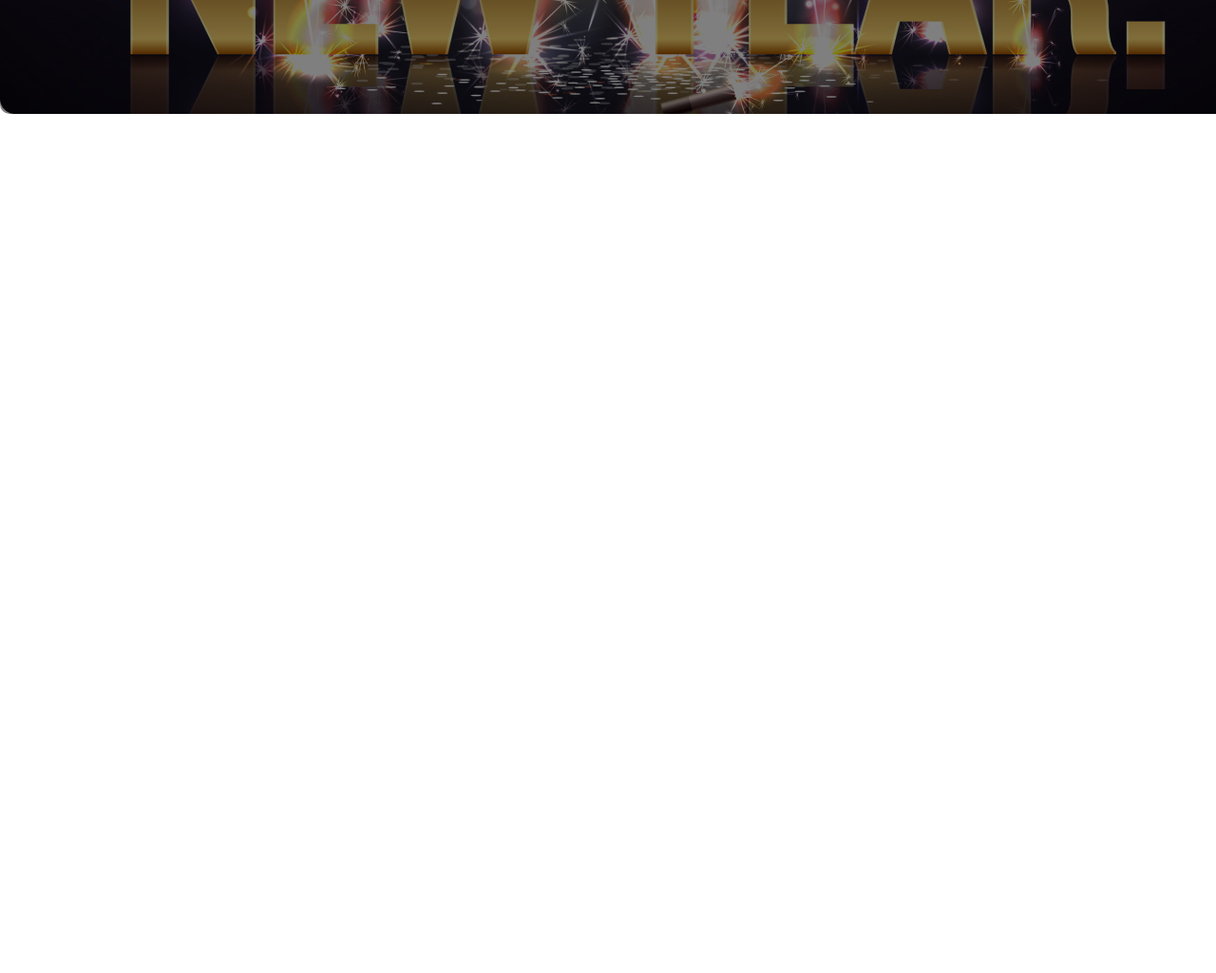
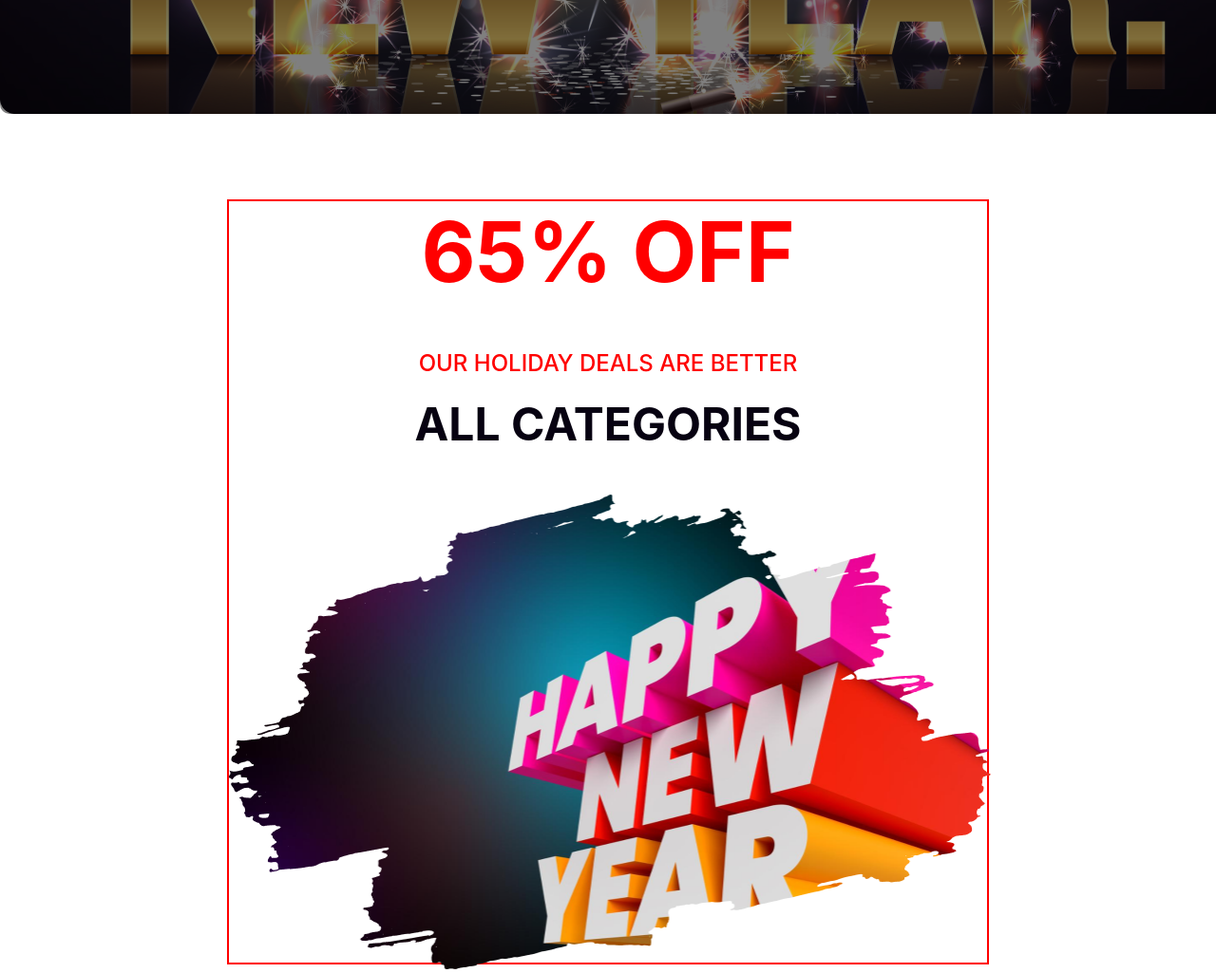
Before and after one commit to hosenA51/new-year-offer, a plain HTML site: page index.html in a window 1280 px wide. Shown: the part 500-1525 px from the top of the page at 95% size. Before the commit the page ends 800 px from the top, so only its background shows below. Drawn offline with Linux system fonts and the light colour scheme.

Commit message:
second section done

```diff
--- a/index.html
+++ b/index.html
@@ -13,7 +13,20 @@
             <h1>New Year Party <br> Celebration</h1>
         </div>
     </header>
-    <main></main>
+    <main>
+        <!-- second section starts here -->
+        <section class="second-section-container">
+            <div class="second-section-content">
+                <h1>65% OFF</h1>
+                <p>OUR HOLIDAY DEALS ARE BETTER</p>
+                <h3>ALL CATEGORIES</h3>
+            </div>
+            <div class="image-container">
+                <img src="./images/new-year.png" alt="">
+            </div>
+        </section>
+        <!-- second section ends here -->
+    </main>
     <footer></footer>
 </body>
 </html>
--- a/styles/style.css
+++ b/styles/style.css
@@ -16,7 +16,7 @@ body {
     min-height: 600px;
     margin-top: 20px;
     background-color: rgba(0, 0, 0, 0.5);
-    background-image: url(../images/Banner\ Image.png);
+    background-image: url(../images/banner.png);
     background-position: center;
     background-repeat: no-repeat;
     background-size: cover;
@@ -37,8 +37,54 @@ body {
 .banner-content h1 {
     font-size: 72px;
     font-weight: 900;
+    text-align: center;
 }
 .banner-content p {
     font-size: 32px;
     font-weight: 400;
 }
+
+/* second section starts here */
+.second-section-container {
+    width: 802.9px;
+    height: 806px;
+    margin: 0 auto;
+    margin-top: 90px;
+    border: 2px solid red;
+}
+.second-section-content {
+    display: flex;
+    flex-direction: column;
+    justify-content: center;
+    align-items: center;
+}
+.second-section-content h1 {
+    color: rgb(255, 0, 0);
+    font-family: Inter;
+    font-size: 88px;
+    font-weight: 700;
+    margin-bottom: 50px;
+}
+.second-section-content p {
+    color: rgb(255, 0, 0);
+    font-family: inter;
+    font-size: 24px;
+    font-weight: 500;
+    margin-bottom: 20px;
+}
+.second-section-content h3 {
+    color: rgb(7, 2, 17);
+    font-family: Inter;
+    font-size: 48px;
+    font-weight: 700;
+    margin-bottom: 10px;
+}
+.image-container {
+    width: 802.9px;
+    height: 500px;
+}
+.image-container img {
+    width: 100%;
+    height: 100%;
+    margin-top: 35px;
+}
```
Also changed, not shown: images/banner.png (renamed from images/Banner Image.png), images/new-year.png (renamed from images/New Year Photo.png).
